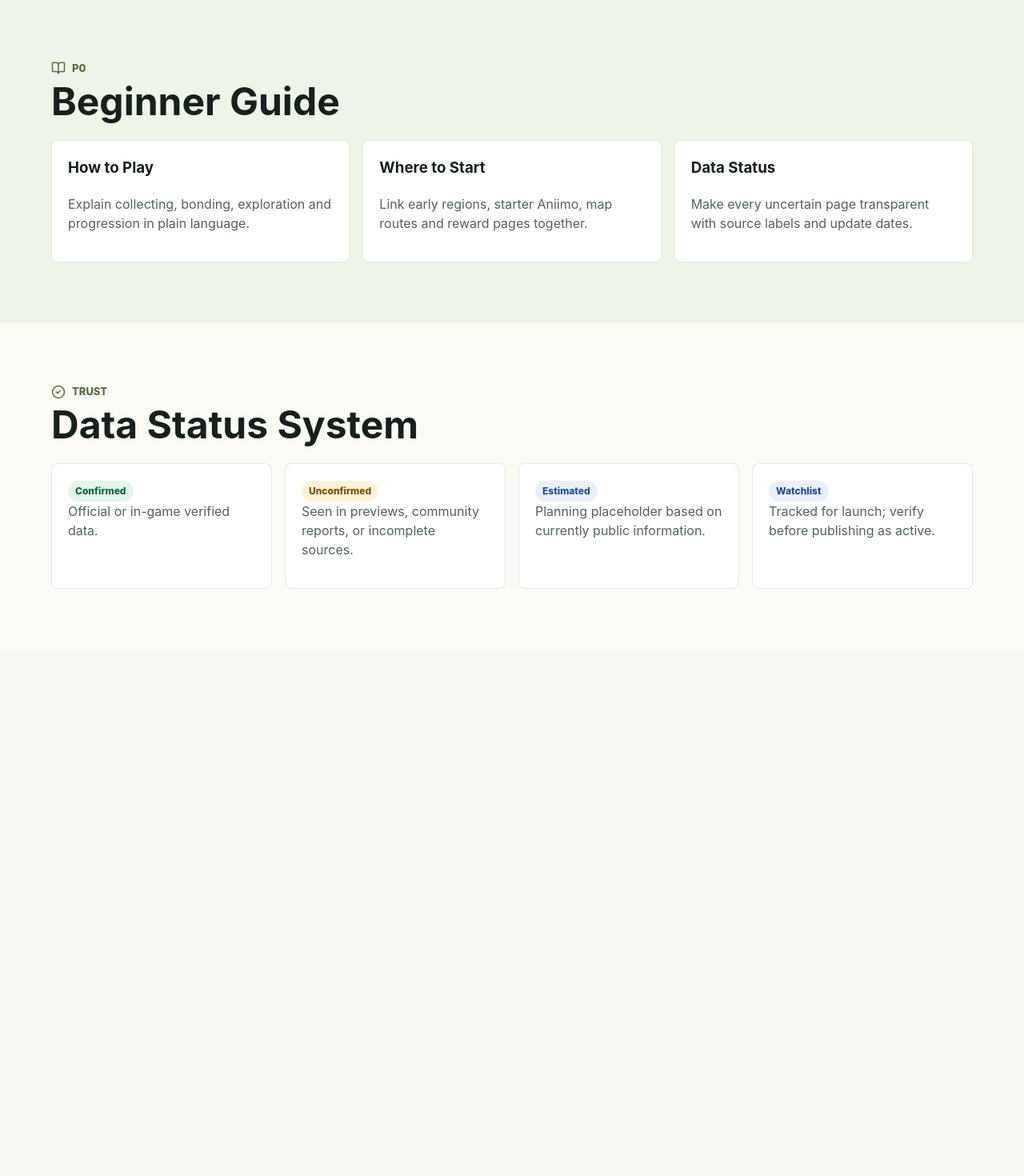
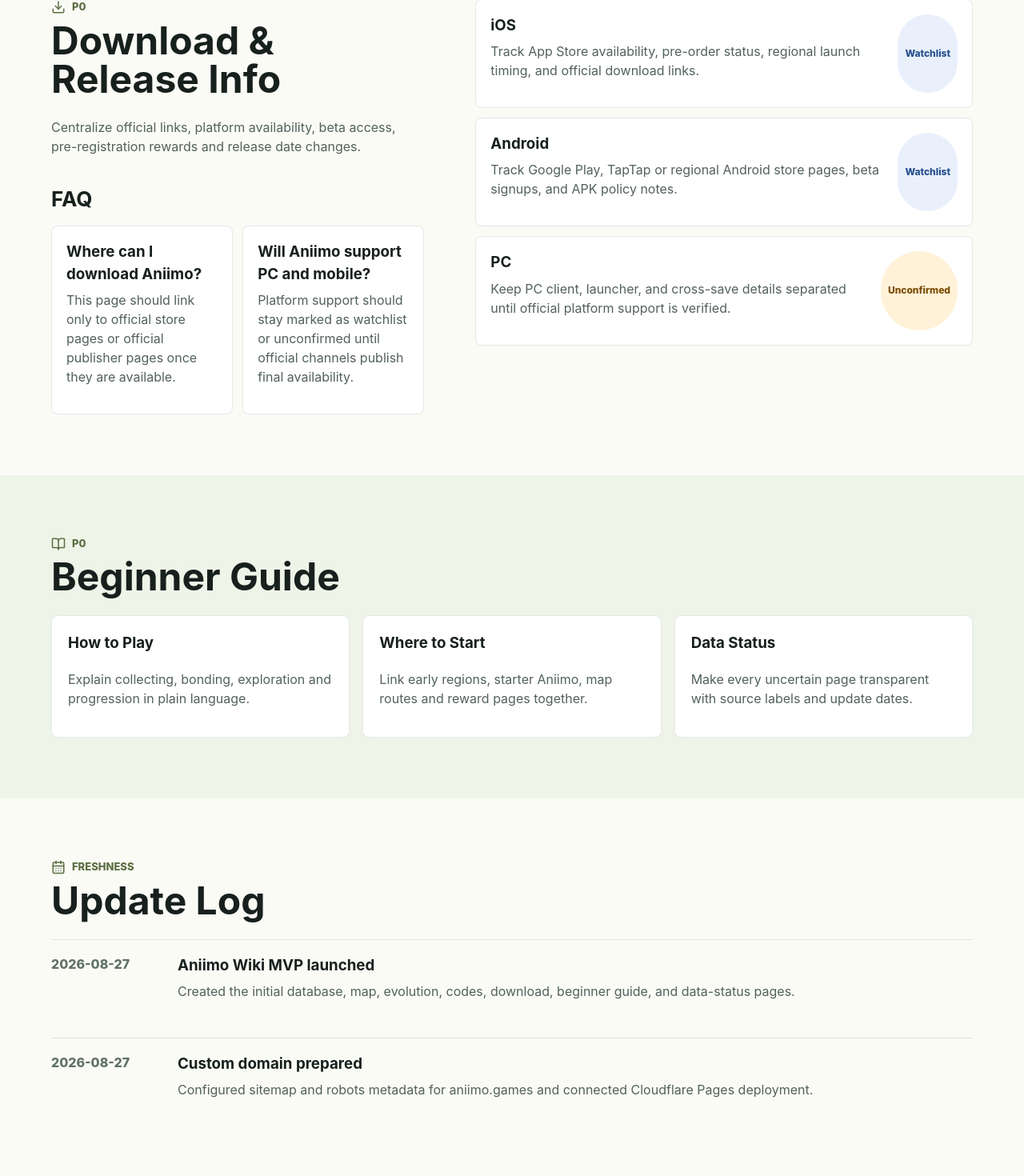
Before and after one commit to aieasygames-alt/aniimo-games, a React (Vite) app: page / in a window 1280 px wide. Shown: the part 3752-5222 px from the top of the page at 80% size. Before the commit the page ends 4564 px from the top, so only its background shows below. Built offline with nearby package versions, Linux system fonts and the light colour scheme.

Commit message:
Expand launch content and SEO FAQ pages

```diff
--- a/data/content.js
+++ b/data/content.js
@@ -96,6 +96,57 @@ export const codes = [
   },
 ];
 
+export const platforms = [
+  {
+    name: "iOS",
+    status: "Watchlist",
+    note: "Track App Store availability, pre-order status, regional launch timing, and official download links.",
+  },
+  {
+    name: "Android",
+    status: "Watchlist",
+    note: "Track Google Play, TapTap or regional Android store pages, beta signups, and APK policy notes.",
+  },
+  {
+    name: "PC",
+    status: "Unconfirmed",
+    note: "Keep PC client, launcher, and cross-save details separated until official platform support is verified.",
+  },
+];
+
+export const faqs = {
+  home: [
+    ["What is Aniimo Wiki?", "Aniimo Wiki is a fan-made database for Aniimo locations, forms, evolution notes, map routes, codes, and launch information."],
+    ["Is every Aniimo page confirmed?", "No. Early launch pages use status labels so readers can separate confirmed facts from estimates and watchlist items."],
+    ["What should be updated first after launch?", "Codes, download links, release date information, starter Aniimo, region names, and verified encounter locations should be updated first."],
+  ],
+  database: [
+    ["How is the Aniimo list organized?", "The database is organized by name, element, region, acquisition method, forms, link ability, and source status."],
+    ["Can I filter by region or element?", "Yes. The current MVP supports search plus element and region filters, with room for ability and acquisition filters later."],
+  ],
+  codes: [
+    ["Are the Aniimo codes active?", "Codes marked Watchlist or Unconfirmed should be verified before users treat them as active rewards."],
+    ["How often should this page be updated?", "During launch week, the codes page should be checked daily because redeem codes and reward campaigns change quickly."],
+  ],
+  download: [
+    ["Where can I download Aniimo?", "This page should link only to official store pages or official publisher pages once they are available."],
+    ["Will Aniimo support PC and mobile?", "Platform support should stay marked as watchlist or unconfirmed until official channels publish final availability."],
+  ],
+};
+
+export const updates = [
+  {
+    date: "2026-08-27",
+    title: "Aniimo Wiki MVP launched",
+    text: "Created the initial database, map, evolution, codes, download, beginner guide, and data-status pages.",
+  },
+  {
+    date: "2026-08-27",
+    title: "Custom domain prepared",
+    text: "Configured sitemap and robots metadata for aniimo.games and connected Cloudflare Pages deployment.",
+  },
+];
+
 export const statuses = {
   Confirmed: "Official or in-game verified data.",
   Unconfirmed: "Seen in previews, community reports, or incomplete sources.",
--- a/src/main.jsx
+++ b/src/main.jsx
@@ -13,7 +13,7 @@ import {
   Sparkles,
   Sprout,
 } from "lucide-react";
-import { aniimo, codes, regions, statuses } from "../data/content.js";
+import { aniimo, codes, faqs, platforms, regions, statuses, updates } from "../data/content.js";
 import "./styles.css";
 
 const nav = [
@@ -91,6 +91,17 @@ function App() {
           : "Aniimo Wiki with database pages, locations, evolution guides, codes, rewards, download info, and beginner tips.",
       );
     }
+
+    const pageFaqs =
+      detail ? [
+        [`Where can I find ${detail.name}?`, `${detail.name} is currently listed for ${detail.region}. Spawn and route details are marked ${detail.status.toLowerCase()} until verified.`],
+        [`How does ${detail.name} evolve?`, detail.evolution],
+      ] :
+      path === "/aniimo" ? faqs.database :
+      path === "/codes" ? faqs.codes :
+      path === "/download" ? faqs.download :
+      faqs.home;
+    upsertJsonLd(pageFaqs);
   }, [path]);
 
   const aniimoMatch = path.match(/^\/aniimo\/([^/]+)/);
@@ -207,6 +218,7 @@ function HomePage(props) {
         <CodesPage compact />
         <DownloadPage compact />
         <BeginnerPage compact navigate={props.navigate} />
+        <UpdatesPage compact />
         <StatusGuide />
     </>
   );
@@ -259,6 +271,7 @@ function DatabasePage({ query, setQuery, element, setElement, region, setRegion,
               Open full database <ChevronRight size={17} />
             </a>
           )}
+          {!compact && <FaqBlock items={faqs.database} />}
         </section>
   );
 }
@@ -350,6 +363,10 @@ function CodesPage() {
   return (
         <section id="codes" className="section">
           <SectionTitle icon={<Gift />} kicker="P0" title="Codes & Rewards" />
+          <p className="section-copy">
+            Track launch codes, pre-registration rewards and expiry status. Items marked as
+            watchlist or unconfirmed need source verification before publishing as active.
+          </p>
           <div className="code-grid">
             {codes.map((item) => (
               <article className="code-card" key={item.code}>
@@ -364,6 +381,7 @@ function CodesPage() {
               </article>
             ))}
           </div>
+          <FaqBlock items={faqs.codes} />
         </section>
   );
 }
@@ -377,11 +395,18 @@ function DownloadPage() {
               Centralize official links, platform availability, beta access, pre-registration
               rewards and release date changes.
             </p>
+            <FaqBlock items={faqs.download} />
           </div>
-          <div className="checklist">
-            <span><CalendarDays size={18} /> Release date watch</span>
-            <span><Download size={18} /> iOS, Android and PC links</span>
-            <span><Gift size={18} /> Pre-registration rewards</span>
+          <div className="platform-list">
+            {platforms.map((item) => (
+              <article key={item.name} className="platform-card">
+                <div>
+                  <h3>{item.name}</h3>
+                  <p>{item.note}</p>
+                </div>
+                <StatusBadge status={item.status} />
+              </article>
+            ))}
           </div>
         </section>
   );
@@ -416,6 +441,25 @@ function StatusGuide() {
   );
 }
 
+function UpdatesPage() {
+  return (
+    <section className="section updates-band">
+      <SectionTitle icon={<CalendarDays />} kicker="Freshness" title="Update Log" />
+      <div className="update-list">
+        {updates.map((item) => (
+          <article key={`${item.date}-${item.title}`} className="update-item">
+            <time>{item.date}</time>
+            <div>
+              <h3>{item.title}</h3>
+              <p>{item.text}</p>
+            </div>
+          </article>
+        ))}
+      </div>
+    </section>
+  );
+}
+
 function AniimoDetail({ item, navigate }) {
   return (
     <section className="section page-detail">
@@ -435,6 +479,11 @@ function AniimoDetail({ item, navigate }) {
         <InfoPanel title="Abilities" rows={[["Element", item.element], ["Link ability", item.ability], ["Recommended use", item.use]]} />
         <InfoPanel title="Source Status" rows={[["Status", item.status], ["Meaning", statuses[item.status]], ["Last updated", "2026-08-27"]]} />
       </div>
+      <FaqBlock items={[
+        [`Where can I find ${item.name}?`, `${item.name} is currently associated with ${item.region}. Check the source status before treating the location as final.`],
+        [`What forms does ${item.name} have?`, `${item.name} currently lists these forms: ${item.forms.join(", ")}.`],
+        [`What is ${item.name} used for?`, item.use],
+      ]} />
     </section>
   );
 }
@@ -456,6 +505,10 @@ function RegionDetail({ region, navigate }) {
         <InfoPanel title="Known Aniimo" rows={region.aniimo.map((name) => ["Encounter", name])} />
         <InfoPanel title="Route Notes" rows={[["Exploration", region.theme], ["Data status", statuses[region.status]], ["Last updated", "2026-08-27"]]} />
       </div>
+      <FaqBlock items={[
+        [`Which Aniimo appear in ${region.name}?`, `Current listed encounters include ${region.aniimo.join(", ")}.`],
+        [`Is the ${region.name} route confirmed?`, `This region is marked ${region.status}. Update it after official launch or in-game verification.`],
+      ]} />
     </section>
   );
 }
@@ -517,4 +570,41 @@ function GuideItem({ title, text }) {
   );
 }
 
+function FaqBlock({ items }) {
+  return (
+    <section className="faq-block">
+      <h2>FAQ</h2>
+      <div className="faq-list">
+        {items.map(([question, answer]) => (
+          <article key={question}>
+            <h3>{question}</h3>
+            <p>{answer}</p>
+          </article>
+        ))}
+      </div>
+    </section>
+  );
+}
+
+function upsertJsonLd(items) {
+  const id = "faq-json-ld";
+  const previous = document.getElementById(id);
+  const script = previous || document.createElement("script");
+  script.id = id;
+  script.type = "application/ld+json";
+  script.textContent = JSON.stringify({
+    "@context": "https://schema.org",
+    "@type": "FAQPage",
+    mainEntity: items.map(([question, answer]) => ({
+      "@type": "Question",
+      name: question,
+      acceptedAnswer: {
+        "@type": "Answer",
+        text: answer,
+      },
+    })),
+  });
+  if (!previous) document.head.appendChild(script);
+}
+
 createRoot(document.getElementById("root")).render(<App />);
--- a/src/styles.css
+++ b/src/styles.css
@@ -225,6 +225,8 @@ h1 {
 .aniimo-card,
 .region-card,
 .code-card,
+.platform-card,
+.faq-list article,
 .status-grid article,
 .guide-columns article {
   border: 1px solid rgba(23, 32, 29, 0.1);
@@ -257,6 +259,9 @@ h1 {
 .aniimo-card p,
 .region-card p,
 .code-card p,
+.platform-card p,
+.faq-list p,
+.update-item p,
 .guide-columns p,
 .status-grid p {
   color: #52615b;
@@ -439,6 +444,7 @@ dd {
 
 .detail-band,
 .download-band,
+.updates-band,
 .status-guide {
   background: #fbfbf6;
 }
@@ -536,7 +542,10 @@ th {
   padding: 20px;
 }
 
-.checklist {
+.checklist,
+.platform-list,
+.faq-list,
+.update-list {
   display: grid;
   gap: 12px;
 }
@@ -549,6 +558,19 @@ th {
   border-radius: 8px;
   background: #fff;
   font-weight: 800;
+}
+
+.platform-card {
+  display: flex;
+  justify-content: space-between;
+  gap: 18px;
+  padding: 18px;
+}
+
+.platform-card h3,
+.faq-list h3,
+.update-item h3 {
+  margin-bottom: 6px;
 }
 
 .guide-band {
@@ -566,6 +588,36 @@ th {
 
 .status-grid {
   grid-template-columns: repeat(4, minmax(0, 1fr));
+}
+
+.faq-block {
+  margin-top: 34px;
+}
+
+.faq-block h2 {
+  margin-bottom: 14px;
+  font-size: 26px;
+}
+
+.faq-list {
+  grid-template-columns: repeat(2, minmax(0, 1fr));
+}
+
+.faq-list article {
+  padding: 18px;
+}
+
+.update-item {
+  display: grid;
+  grid-template-columns: 140px minmax(0, 1fr);
+  gap: 18px;
+  padding: 18px 0;
+  border-top: 1px solid rgba(23, 32, 29, 0.12);
+}
+
+.update-item time {
+  color: #607069;
+  font-weight: 850;
 }
 
 .page-detail {
@@ -632,6 +684,8 @@ th {
   .guide-columns,
   .status-grid,
   .detail-panels,
+  .faq-list,
+  .update-item,
   .filters {
     grid-template-columns: 1fr;
   }
```
